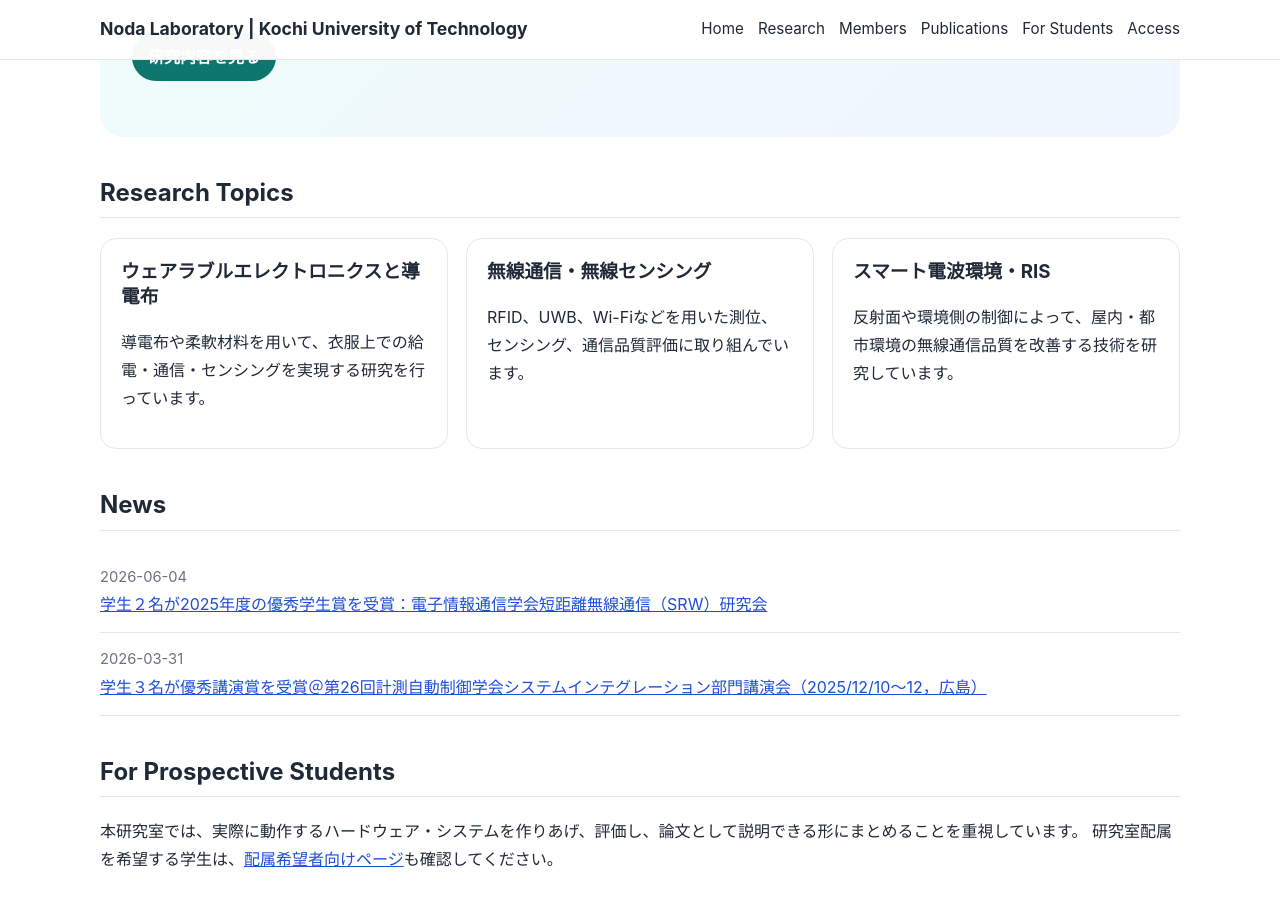
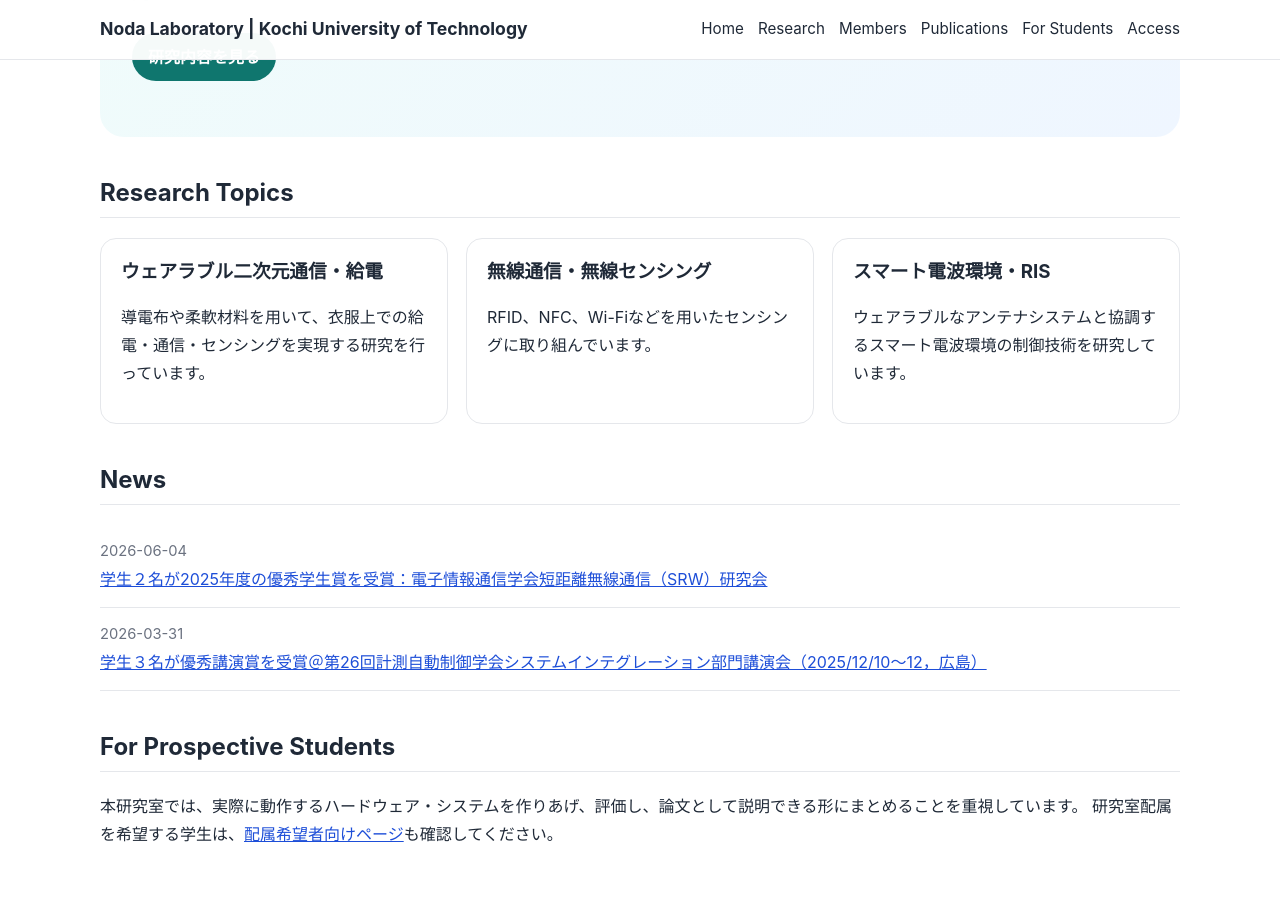
Before and after one commit to akihito-noda/lab-website, a Jekyll site: the page built from index.md, in a window 1280 px wide and 900 px high, scrolled down 386 px. Built offline with Jekyll 4.4.1, drawn with Linux system fonts in a browser that asks for light colours.

Commit message:
Update research.yml

```diff
--- a/_data/research.yml
+++ b/_data/research.yml
@@ -1,11 +1,11 @@
-- title: "Wearable Electronics and Conductive Textiles"
-  title_ja: "ウェアラブルエレクトロニクスと導電布"
+- title: "Wearable Two-dimensional Communication/Power Transfer"
+  title_ja: "ウェアラブル二次元通信・給電"
   description: "導電布や柔軟材料を用いて、衣服上での給電・通信・センシングを実現する研究を行っています。"
 
 - title: "Wireless Communication and Sensing"
   title_ja: "無線通信・無線センシング"
-  description: "RFID、UWB、Wi-Fiなどを用いた測位、センシング、通信品質評価に取り組んでいます。"
+  description: "RFID、NFC、Wi-Fiなどを用いたセンシングに取り組んでいます。"
 
-- title: "Smart Radio Environment / RIS"
+- title: "Smart Radio Environment / Reconfigurable Intelligent Surface"
   title_ja: "スマート電波環境・RIS"
-  description: "反射面や環境側の制御によって、屋内・都市環境の無線通信品質を改善する技術を研究しています。"
+  description: "ウェアラブルなアンテナシステムと協調するスマート電波環境の制御技術を研究しています。"
```
